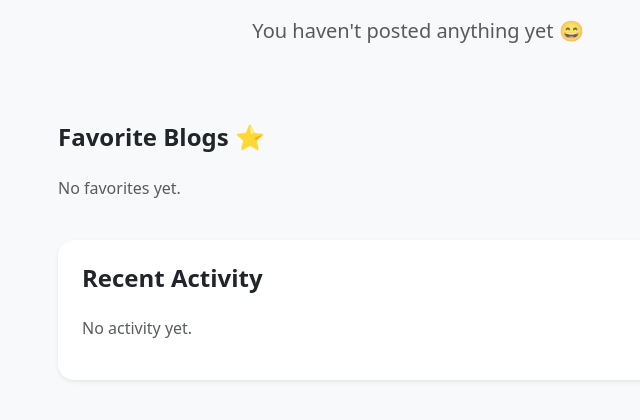
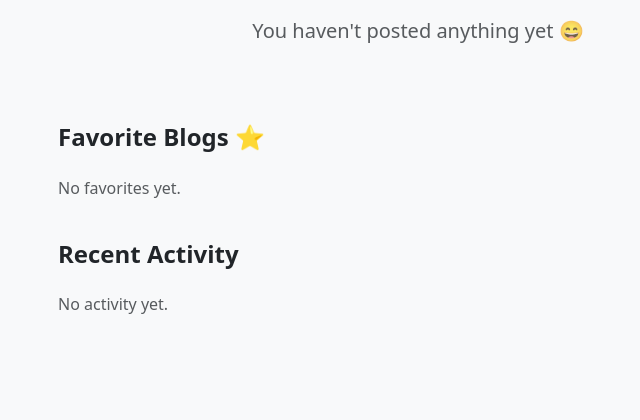
Before and after one commit to grgsaugat11/blog-management-system-intern, a Django app: page /profile/ in a window 1280 px wide. Shown: the part 354-774 px from the top of the page, without its empty margins (222-862 px from the left). Run offline with Django 5.2, Linux system fonts and the light colour scheme; the visitor is signed in with stand-in values (Sample User, id 1); data comes from the database, SQL or seed files in the repository; data that the repository does not hold is empty; some libraries are stand-ins or nearby versions.

Commit message:
Refactor recent activity section in profile.html for improved layout

```diff
--- a/blog/templates/blog/profile.html
+++ b/blog/templates/blog/profile.html
@@ -158,10 +158,10 @@
 
   <div class="row justify-content-center mt-4">
     <div class="col-lg-8">
-      <div class="card border-0 shadow-sm rounded-4 p-4">
-        <h4 class="fw-bold mb-4">Recent Activity</h4>
+      <h4 class="fw-bold mb-4">Recent Activity</h4>
 
         {% for activity in activities %}
+      <div class="card border-0 shadow-sm rounded-4 p-4">
 
         <div class="border-bottom pb-2 mb-2">
           <p class="mb-1 fw-semibold">{{ activity.action }}</p>
```
